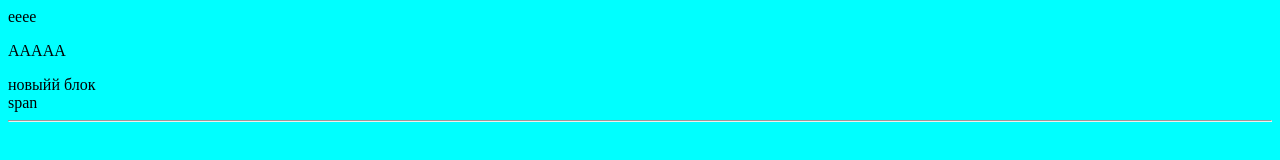
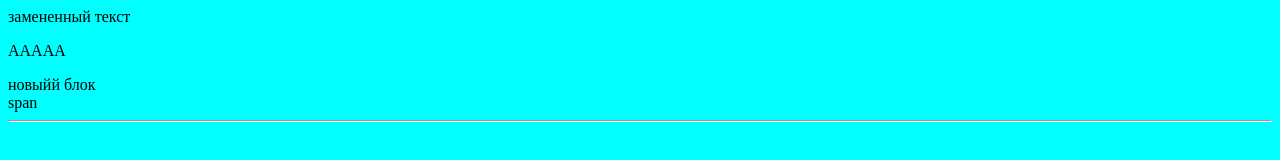
Before and after one commit to ZhenyaKhomich/newProject, a plain HTML site: page index.html in a window 1280 px wide. Drawn offline with Linux system fonts and the light colour scheme.

Commit message:
changed div text

```diff
--- a/index.html
+++ b/index.html
@@ -8,7 +8,7 @@
     <title>Title</title>
 </head>
 <body>
-    <div>eeee</div>
+    <div>замененный текст</div>
     <p>AAAAA</p>
     <div>новыйй блок</div>
     <span>span</span>
```
